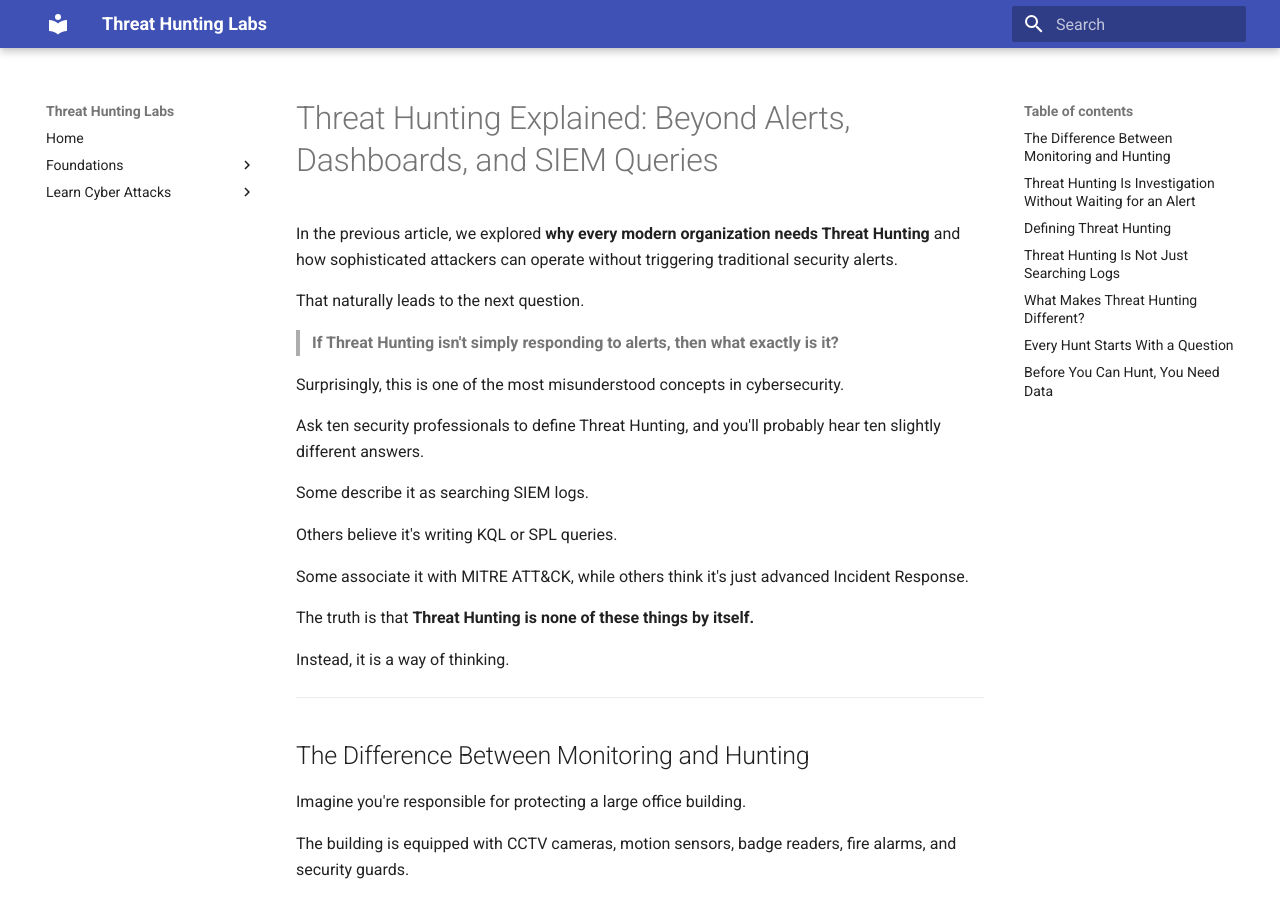
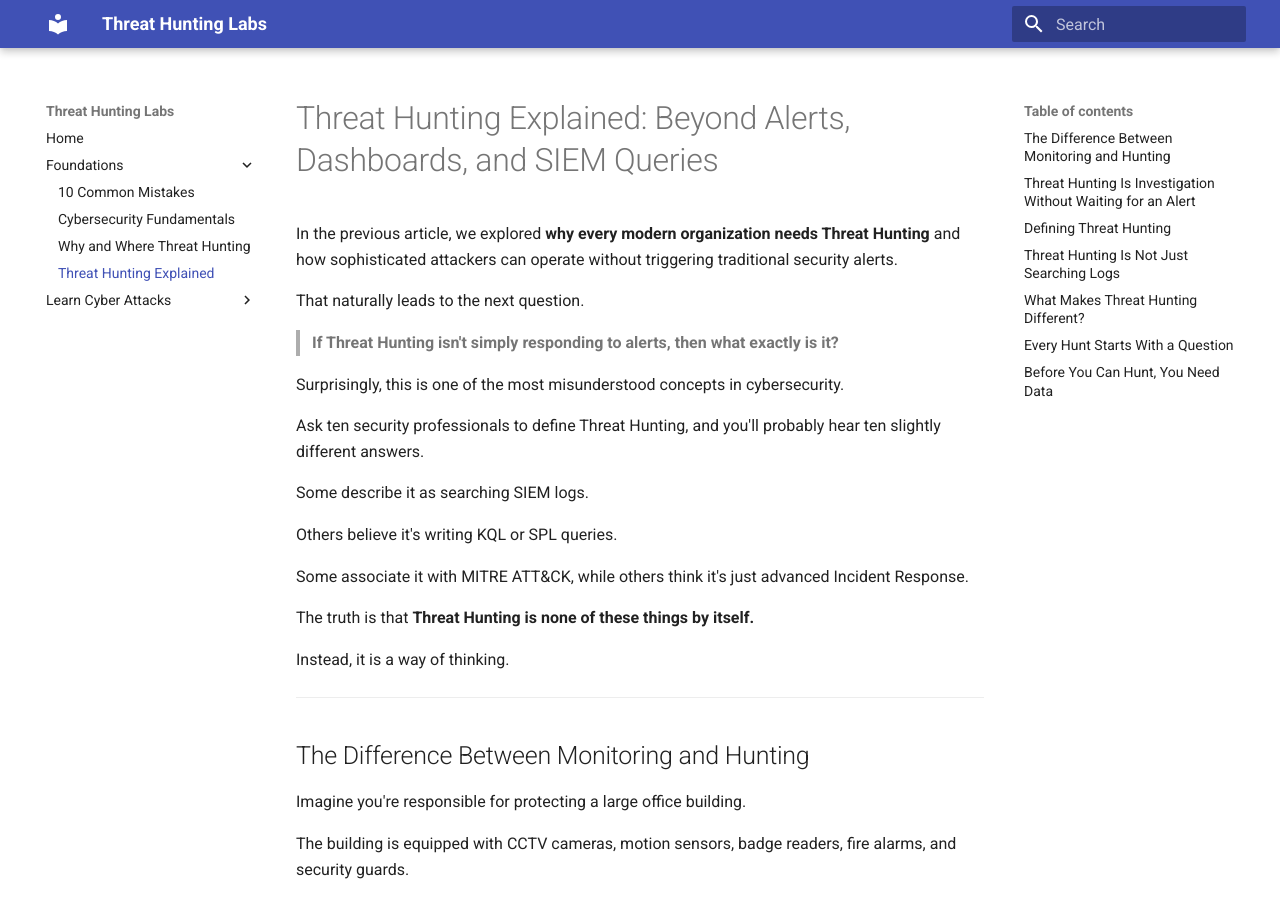
Before and after one commit to pbmundas/ThreatHuntingLabs, an MkDocs documentation site: the page built from docs/foundations/Threat-Hunting-Explained-Beyond-Alerts-Dashboards-and-SIEM-Queries.md, in a window 1280 px wide and 900 px high. Built offline with MkDocs 1.6.1 and Material for MkDocs 9.7.7, drawn with Linux system fonts in a browser that asks for light colours.

Commit message:
Update mkdocs.yml

```diff
--- a/mkdocs.yml
+++ b/mkdocs.yml
@@ -30,6 +30,7 @@ nav:
       - 10 Common Mistakes: foundations/10-Common-Mistakes-Every-Beginner-Makes-When-Learning-Threat-Hunting.md
       - Cybersecurity Fundamentals: foundations/Cybersecurity-Fundamentals-The-Foundation-Every-Threat-Hunter-Needs-part-1.md
       - Why and Where Threat Hunting: foundations/Why-Every-Organization-Needs-Threat-Hunting.md
+      - Threat Hunting Explained: foundations/Threat-Hunting-Explained-Beyond-Alerts-Dashboards-and-SIEM-Queries.md
 
   #- MITRE ATT&CK:
   #    - Introduction: mitre/introduction.md
```
